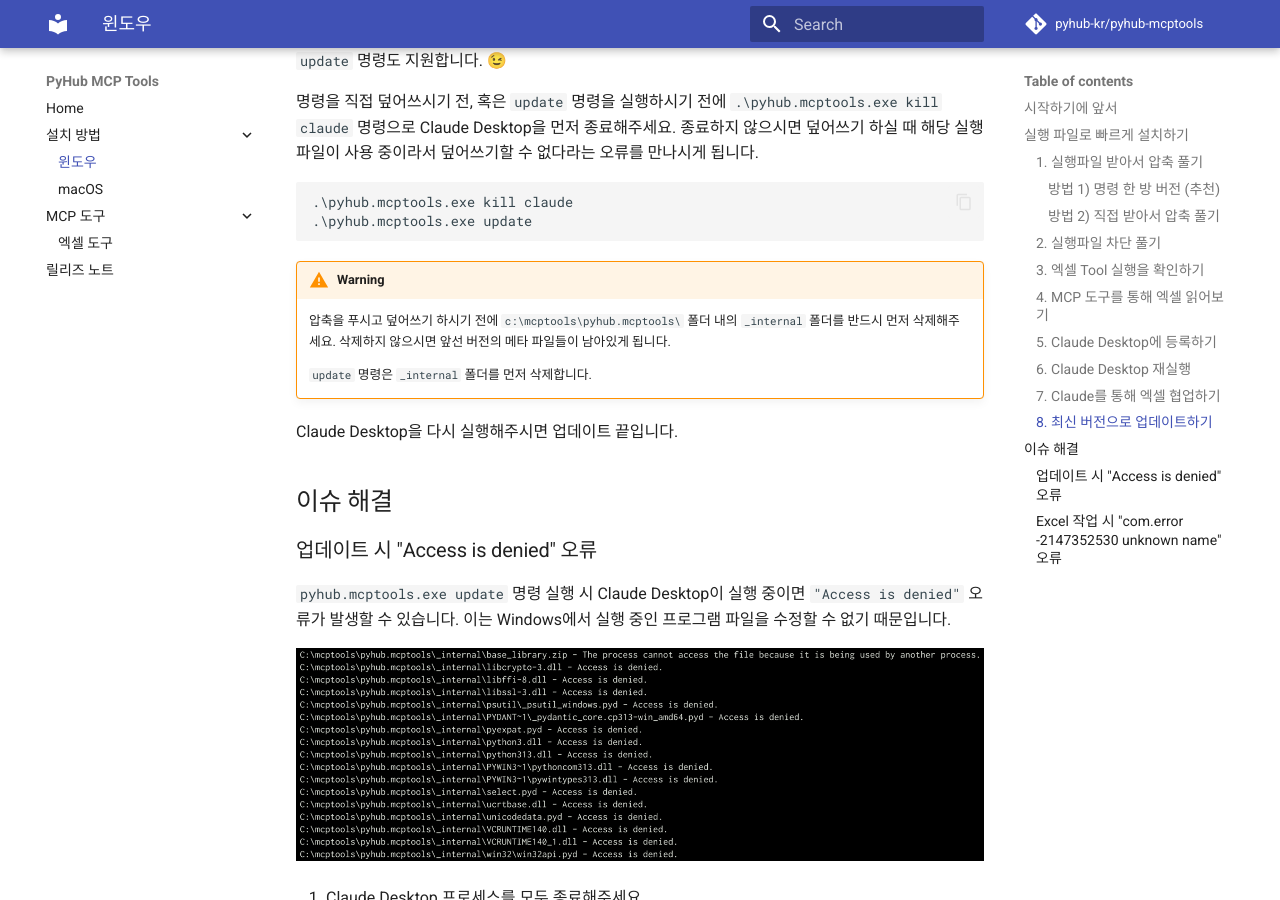
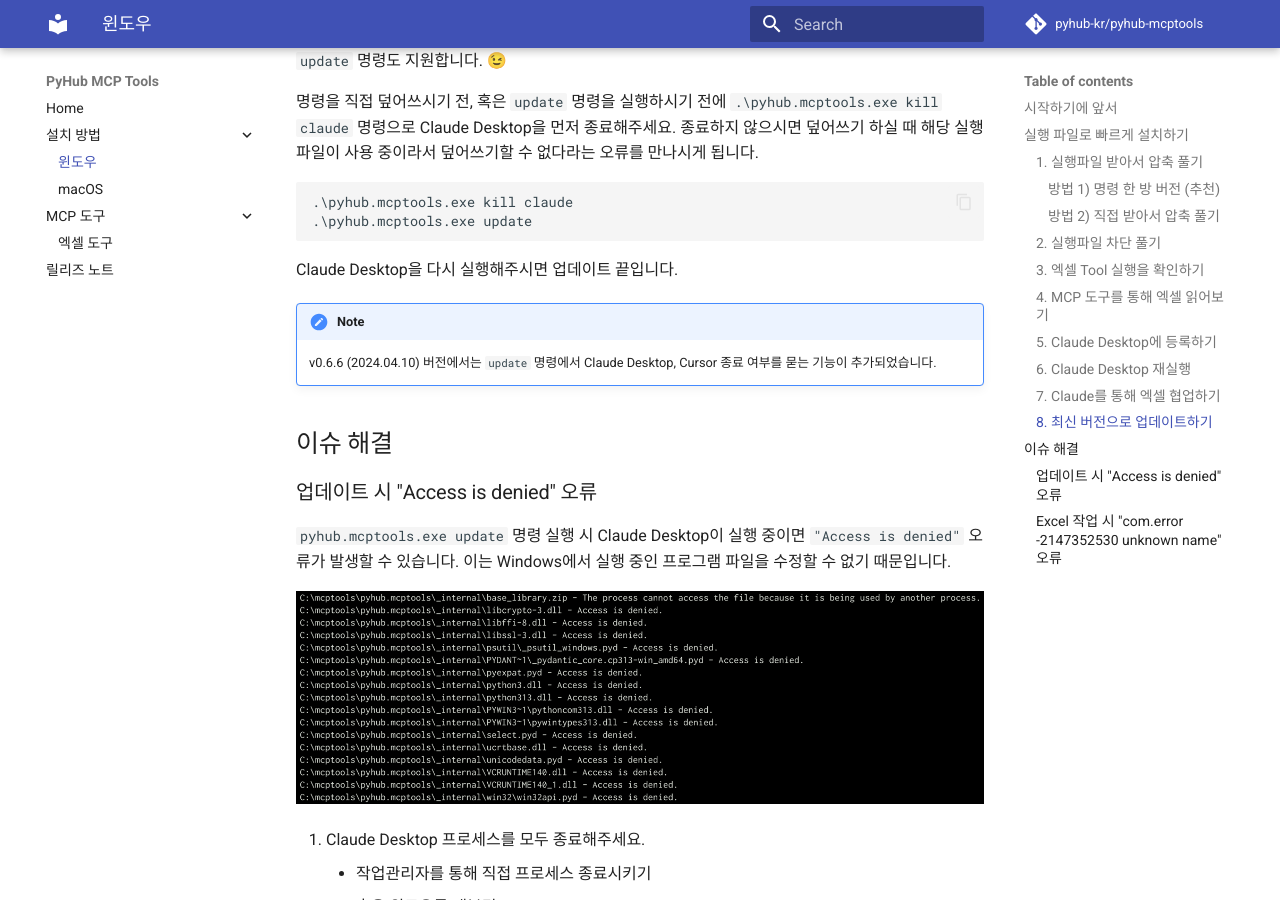
Before and after one commit to pyhub-kr/pyhub-mcptools, an MkDocs documentation site: the page built from docs/setup/windows/index.md, in a window 1280 px wide and 900 px high, scrolled down 12908 px. Built offline with MkDocs 1.6.1 and Material for MkDocs 9.7.7, drawn with Linux system fonts in a browser that asks for light colours; comment, search, counter and statistics services are not loaded.

Commit message:
update 명령에서 Claude Desktop, Cursor 종료 여부를 묻는 기능 추가

````diff
--- a/docs/setup/windows/index.md
+++ b/docs/setup/windows/index.md
@@ -294,14 +294,11 @@
 .\pyhub.mcptools.exe update
 ```
 
-!!! warning
+Claude Desktop을 다시 실행해주시면 업데이트 끝입니다.
 
-    압축을 푸시고 덮어쓰기 하시기 전에 `c:\mcptools\pyhub.mcptools\` 폴더 내의 `_internal` 폴더를 반드시 먼저 삭제해주세요.
-    삭제하지 않으시면 앞선 버전의 메타 파일들이 남아있게 됩니다.
+!!! note
 
-    `update` 명령은 `_internal` 폴더를 먼저 삭제합니다.
-
-Claude Desktop을 다시 실행해주시면 업데이트 끝입니다.
+    v0.6.6 (2024.04.10) 버전에서는 `update` 명령에서 Claude Desktop, Cursor 종료 여부를 묻는 기능이 추가되었습니다.
 
 ## 이슈 해결
 
--- a/pyproject.toml
+++ b/pyproject.toml
@@ -1,6 +1,6 @@
 [project]
 name = "pyhub-mcptools"
-version = "0.6.5"
+version = "0.6.6"
 description = "파이썬사랑방 MCP 도구"
 readme = "README.md"
 requires-python = ">=3.10"
````
Also changed, not shown: docs/release-notes.md (+4 -0 lines), 1 other file.
